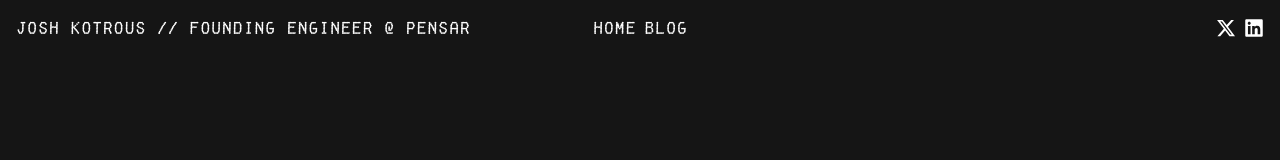
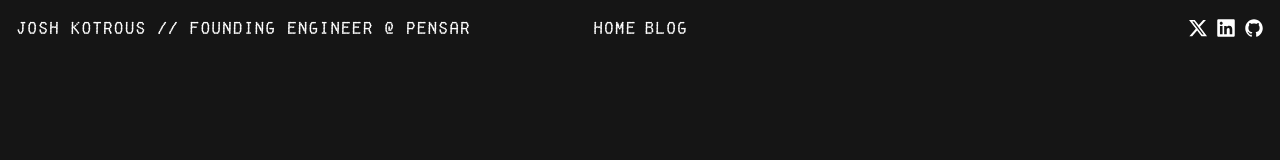
Before and after one commit to joshkotrous/joshkotrous-dot-com, a Next.js app: page / in a window 1280 px wide. Shown: the top 160 px of the page. Built offline with nearby package versions, Linux system fonts and the light colour scheme.

Commit message:
Added github icon

```diff
--- a/src/app/components/navigation.tsx
+++ b/src/app/components/navigation.tsx
@@ -1,6 +1,8 @@
 import Link from "next/link";
 import React from "react";
 import { FaXTwitter, FaLinkedin } from "react-icons/fa6";
+import { IoLogoGithub } from "react-icons/io";
+
 const Navigation = () => {
   return (
     <div className="p-4 flex gap-4 justify-between xl:justify-center w-screen items-center fixed">
@@ -38,6 +40,9 @@ const Navigation = () => {
         <Link target="_blank" href="https://www.linkedin.com/in/joshkotrous">
           <FaLinkedin />
         </Link>
+        <Link target="_blank" href="https://www.github.com/joshkotrous">
+          <IoLogoGithub />
+        </Link>
       </div>
     </div>
   );
```
